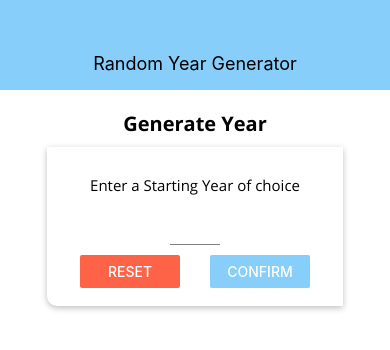
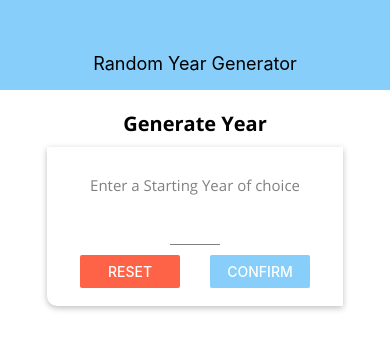
Before and after one commit to adefemi171/random-year-generator, a React Native app: screen / in a window 390 px wide. Shown: the top 350 px of the page. Built offline with nearby package versions, Linux system fonts and the light colour scheme.

Commit message:
added font to the stat title text

```diff
--- a/src/Screens/StartScreen.js
+++ b/src/Screens/StartScreen.js
@@ -75,7 +75,7 @@ const StartScreen = props => {
             <View style={styles.startContainer}>
                 <Text style={styles.startTitle}> Generate Year </Text>
                 <Card style={styles.inputContainer}>
-                    <Text style={styles.startGameTitle}>Enter a Starting Year of choice</Text>
+                    <Text style={styles.startGameText}>Enter a Starting Year of choice</Text>
                     <Input
                         style={styles.input}
                         blurOnSubmit
@@ -120,8 +120,8 @@ const styles = StyleSheet.create({
         marginVertical: 10,
         fontFamily: 'open-sans-bold'
     },
-    startGameTitle:{
-        color: 'black', //black
+    startGameText:{
+        color: 'grey',
         fontSize: 15,
         marginVertical: 10,
         fontFamily: 'open-sans-regular'
```
